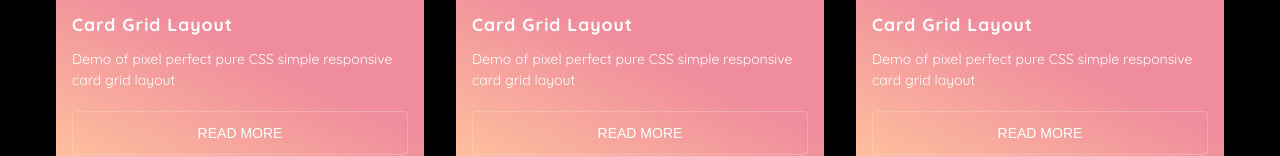
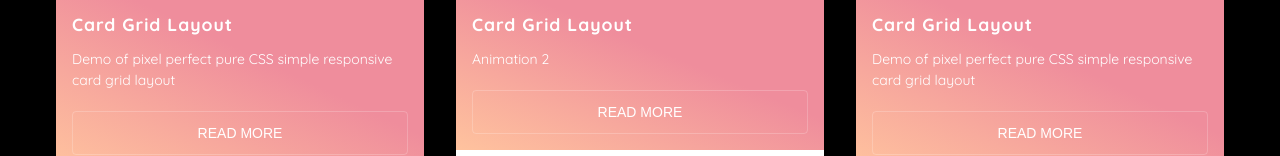
Before and after one commit to gdscwce/CSS-Animations, a plain HTML site: page index.html in a window 1280 px wide. Shown: the part 752-908 px from the top of the page. Drawn offline with Linux system fonts and the light colour scheme.

Commit message:
Update index.html

```diff
--- a/index.html
+++ b/index.html
@@ -78,8 +78,7 @@
             <div class="card_content">
               <h2 class="card_title">Card Grid Layout</h2>
               <p class="card_text">
-                Demo of pixel perfect pure CSS simple responsive card grid
-                layout
+                Animation 2
               </p>
               <button class="btn card_btn">Read More</button>
             </div>
```
